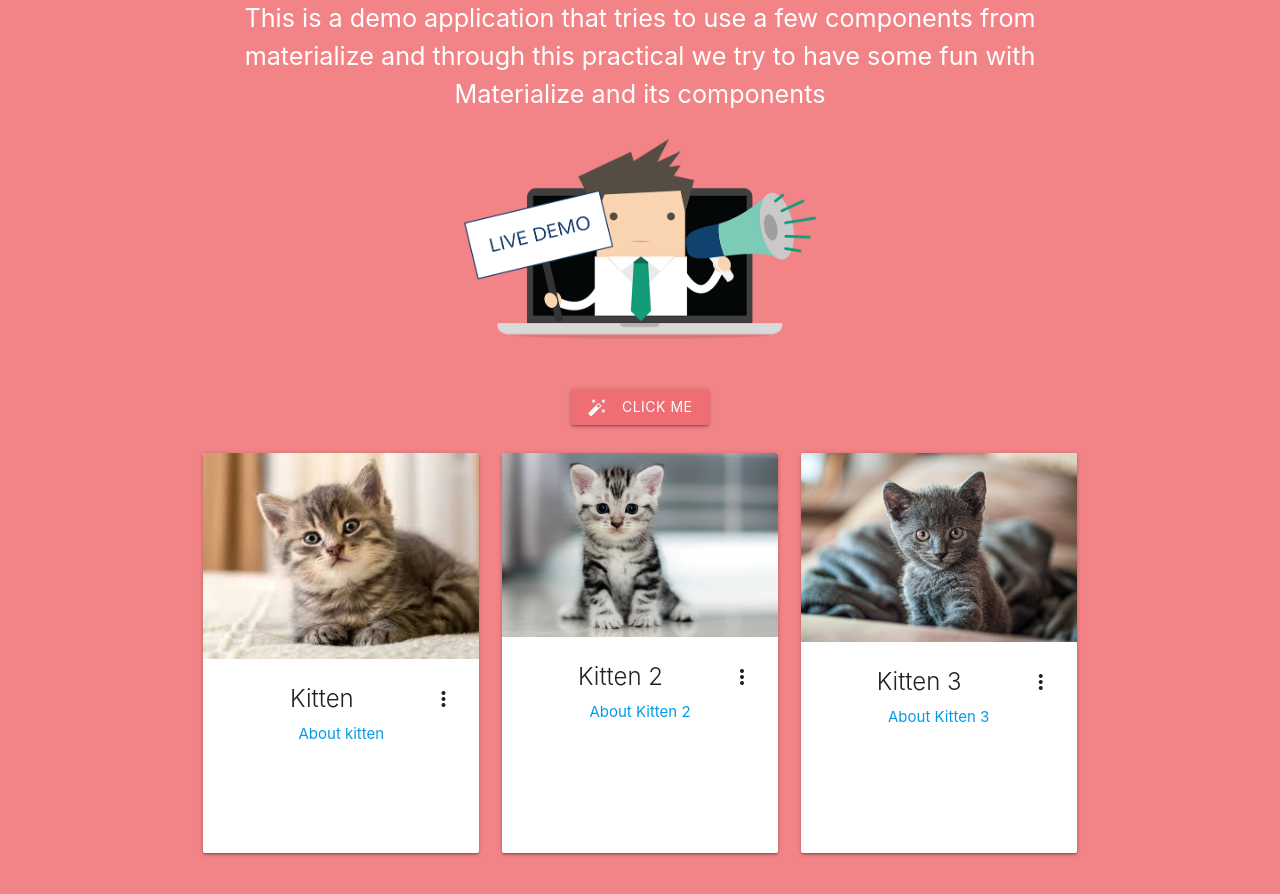
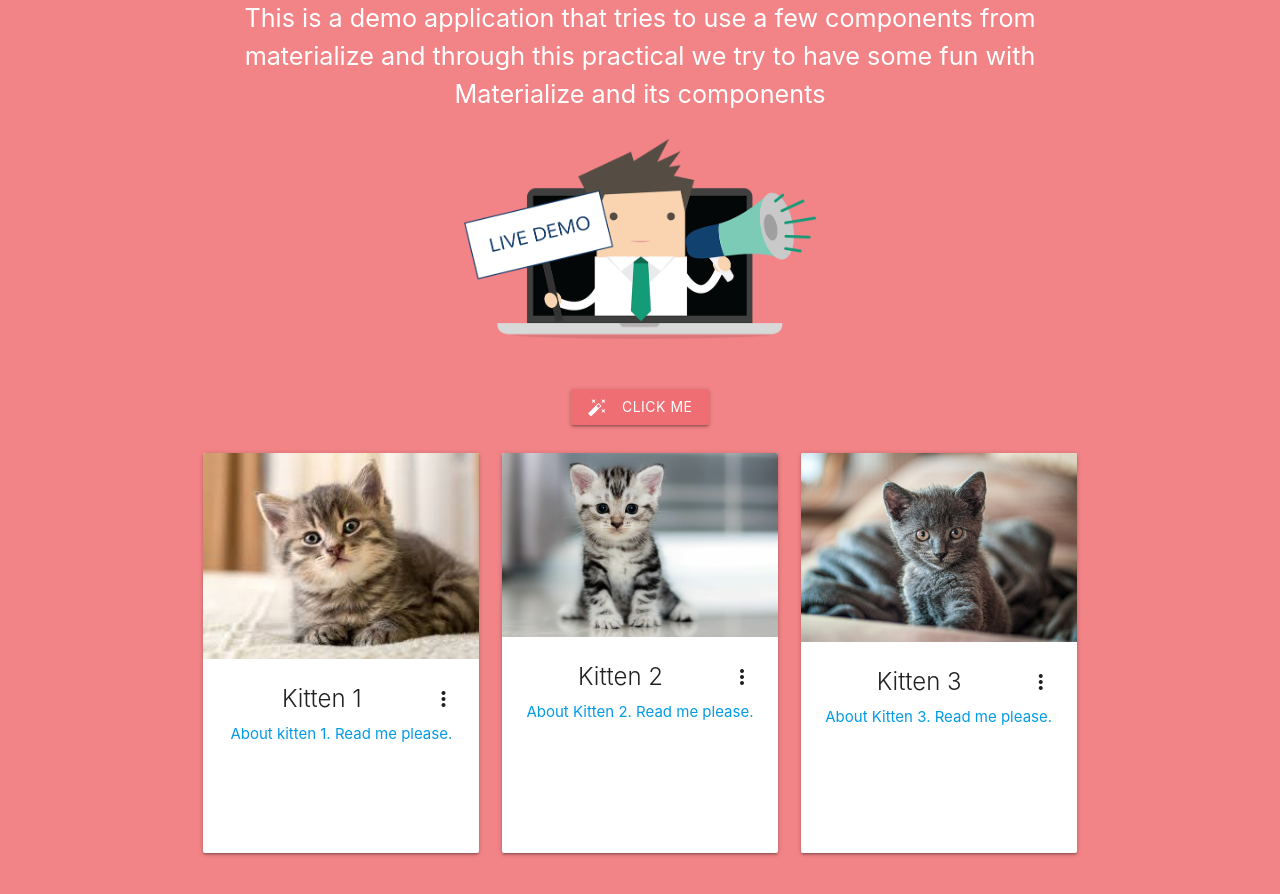
Before and after one commit to kooksyyy/SIT725-2024-T1-Prac6, a website: page public/index.html in a window 1280 px wide. Shown: the part 200-1094 px from the top of the page. Drawn offline with nearby package versions, Linux system fonts and the light colour scheme.

Commit message:
fixed bugs and added updates

```diff
--- a/package.json
+++ b/package.json
@@ -5,7 +5,7 @@
   "main": "server.js",
   "scripts": {
     "test": "echo \"Error: no test specified\" && exit 1",
-    "start": "server.js"
+    "start": "node server.js"
   },
   "repository": {
     "type": "git",
--- a/public/index.html
+++ b/public/index.html
@@ -57,12 +57,12 @@
                         </div>
 
                         <div class="card-content">
-                            <span class="card-title activator grey-text text-darken-4">Kitten<i class="material-icons right">more_vert</i></span>
-                            <p><a href="#">About kitten</a></p>
+                            <span class="card-title activator grey-text text-darken-4">Kitten 1<i class="material-icons right">more_vert</i></span>
+                            <p><a href="#">About kitten 1. Read me please. </a></p>
                         </div>
 
                         <div class="card-reveal">
-                            <span class="card-title grey-text text-darken-4">Kitten<i class="material-icons right">close</i></span>
+                            <span class="card-title grey-text text-darken-4">Kitten 1<i class="material-icons right">close</i></span>
                             <p class="card-text" style="color: black;">Hello There! I just wanted to say HI to you guys. See ya!</p>
                         </div>
                     </div>
--- a/public/js/scripts.js
+++ b/public/js/scripts.js
@@ -2,15 +2,15 @@ const cardList = [
     {
         title: "Kitten 2",
         image: "images/kitten-2.jpg",
-        link: "About Kitten 2",
-        desciption: "Demo desciption about kitten 2"
+        link: "About Kitten 2. Read me please.",
+        description: "Hello There! I just wanted to say HI to you guys. See ya!"
 
     },
     {
         title: "Kitten 3",
         image: "images/kitten-3.jpg",
-        link: "About Kitten 3",
-        desciption: "Demo desciption about kitten 3"
+        link: "About Kitten 3. Read me please.",
+        description: "Demo desciption about kitten 3"
     }
 ]
 
```
